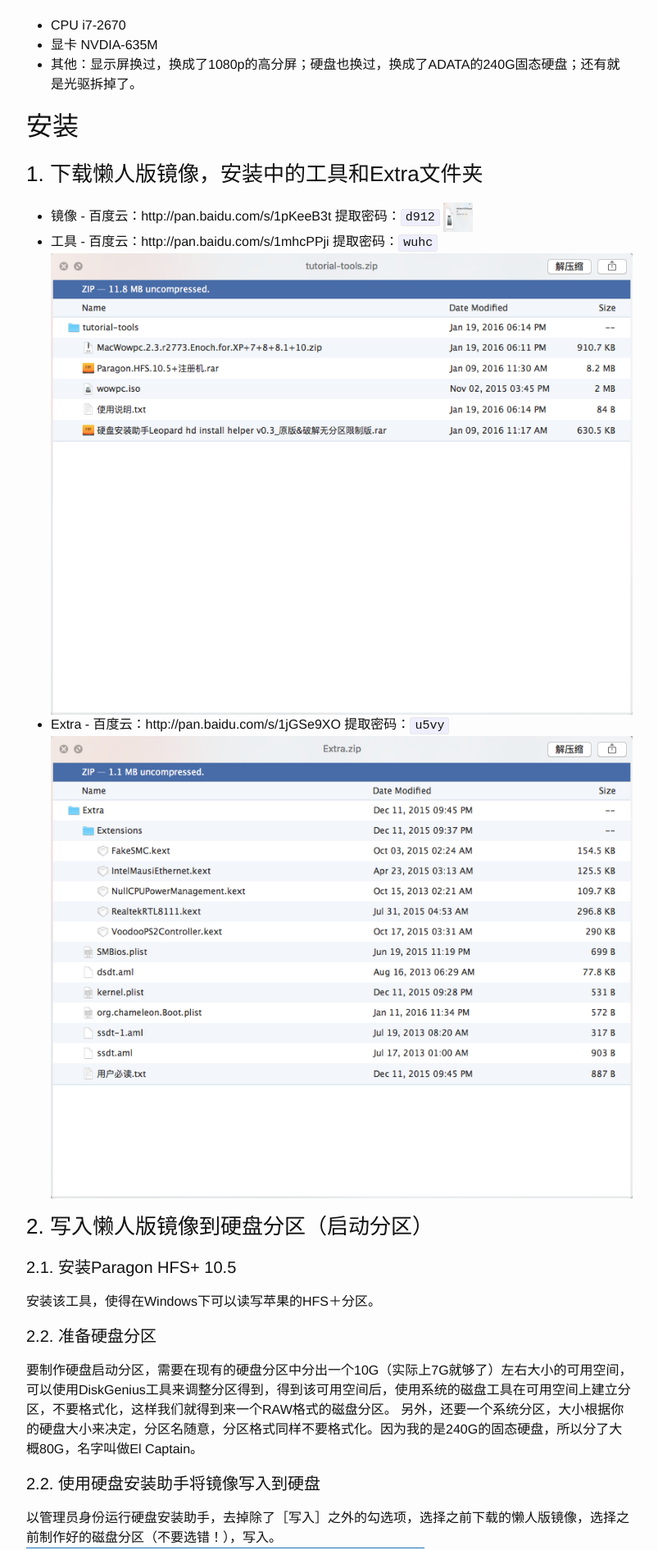
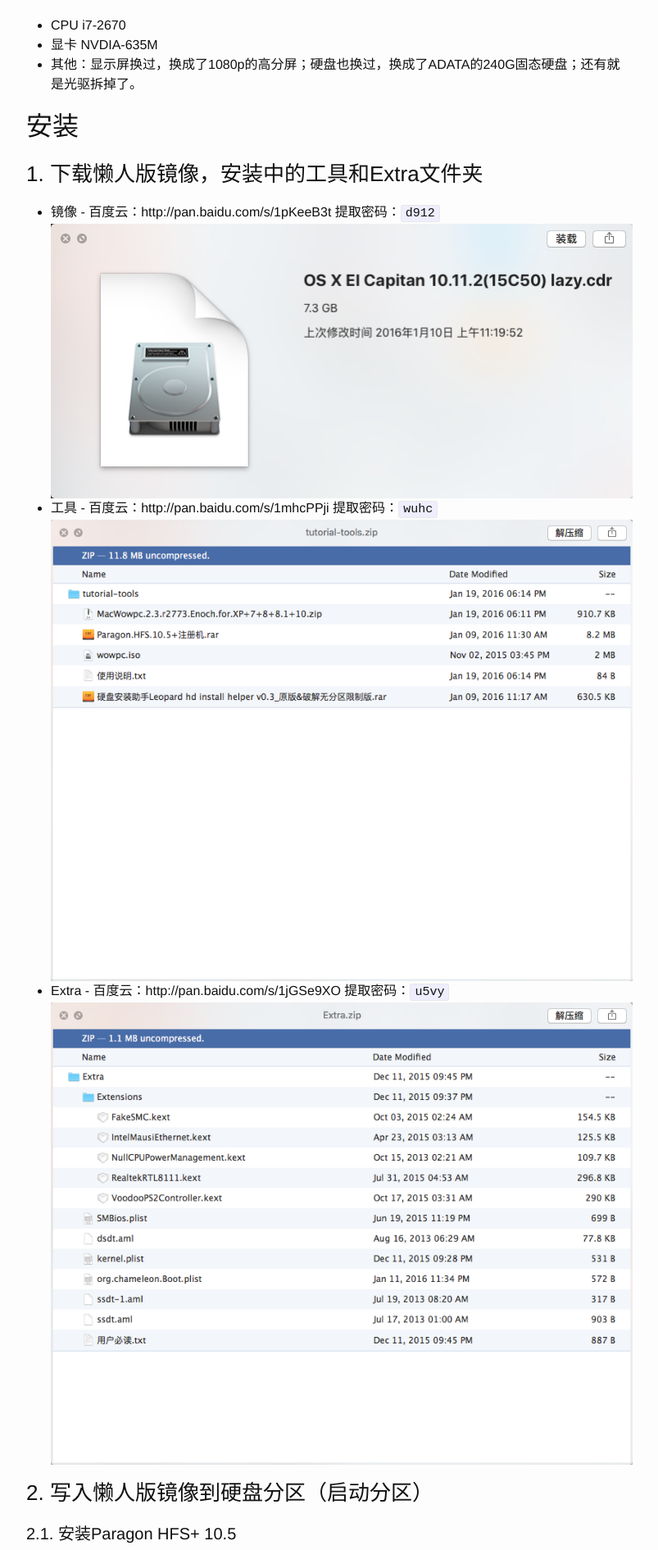
Before and after one commit to zuzhi/zuzhi.github.io, a Jekyll site: the page built from _posts/2016-01-17-OS-X-El-Captain-On-N55SL.markdown, in a window 1280 px wide. Shown: the part 1189-3080 px from the top of the page at 82% size, without its empty margins (238-1041 px from the left). Built offline with Jekyll 4.4.1, drawn with Linux system fonts in a browser that asks for light colours.

Commit message:
remove width adjustment
it works, but i don’t need it now.

```diff
--- a/_posts/2016-01-17-OS-X-El-Captain-On-N55SL.markdown
+++ b/_posts/2016-01-17-OS-X-El-Captain-On-N55SL.markdown
@@ -31,7 +31,7 @@
 
 ### 1. 下载懒人版镜像，安装中的工具和Extra文件夹
 - 镜像 - 百度云：http://pan.baidu.com/s/1pKeeB3t 提取密码：`d912`
-![懒人版镜像](../../../../img/tutorial-captures/QQ20160114-0.png "懒人版镜像"){:height="36px" width="36px"}
+![懒人版镜像](../../../../img/tutorial-captures/QQ20160114-0.png "懒人版镜像")
 - 工具 - 百度云：http://pan.baidu.com/s/1mhcPPji 提取密码：`wuhc`
 ![工具](../../../../img/tutorial-captures/QQ20160119-0.png "工具")
 - Extra - 百度云：http://pan.baidu.com/s/1jGSe9XO 提取密码：`u5vy`
```
